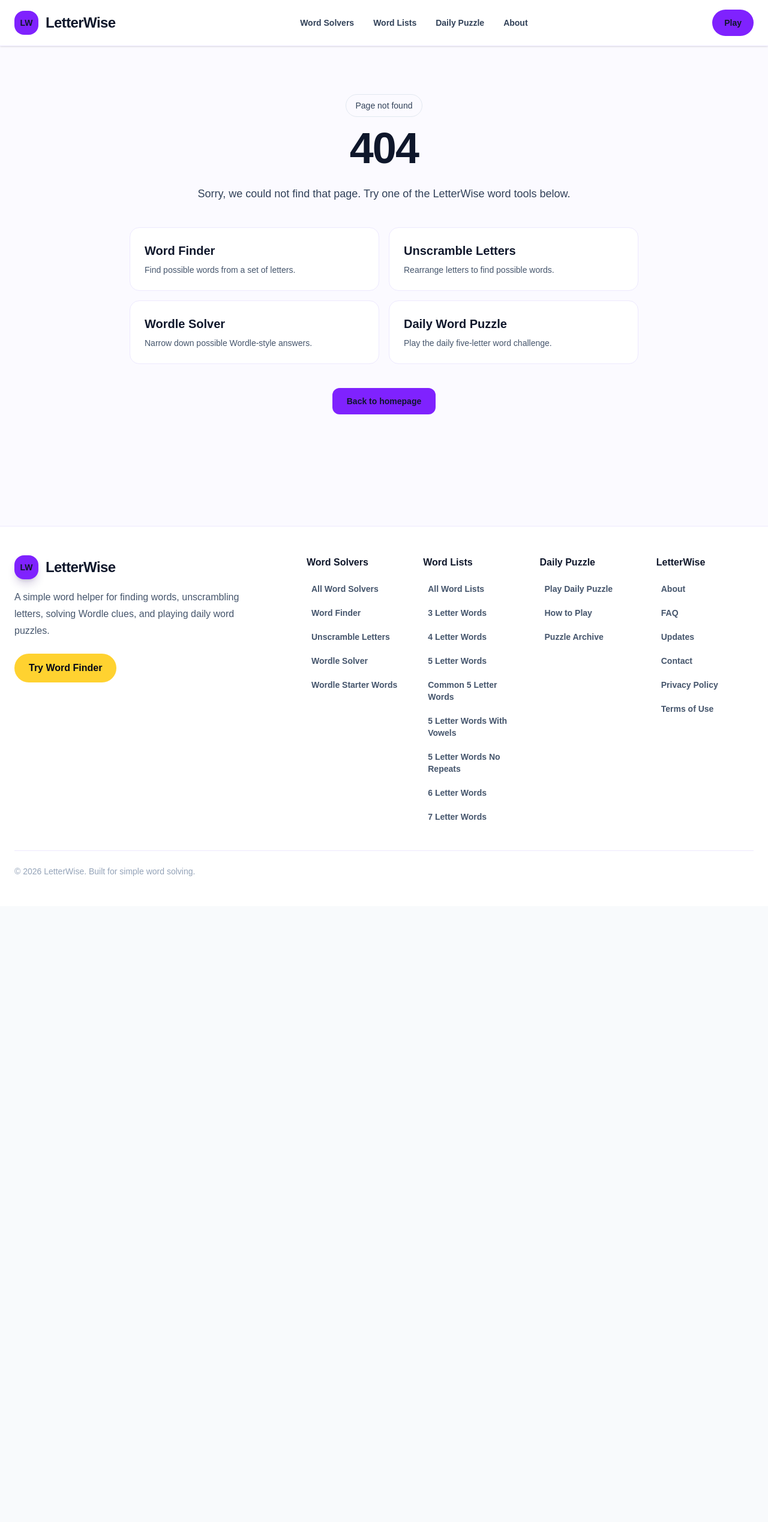
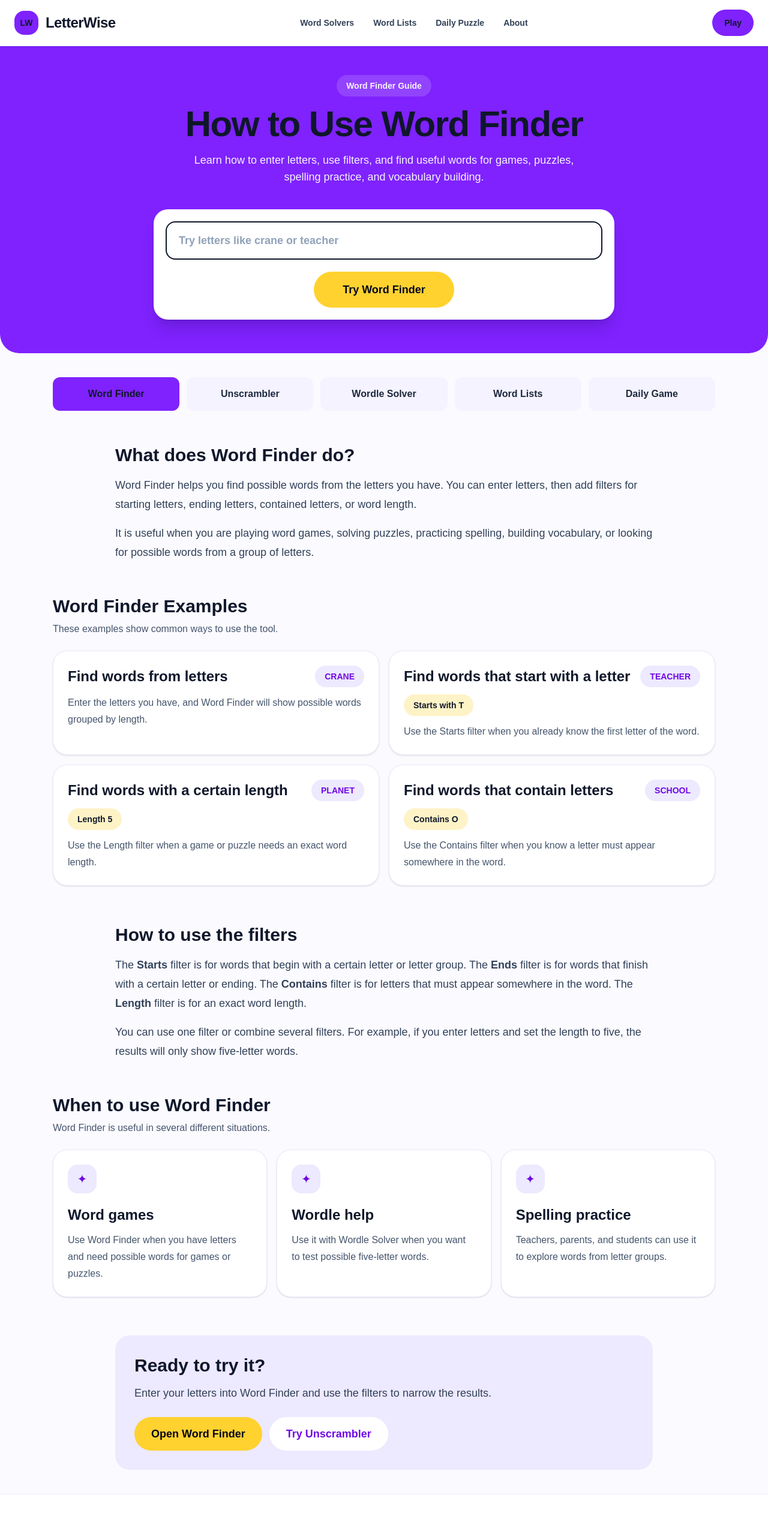
Before and after one commit to LetterWise/letterwise, a Next.js app: page /how-to-use-word-finder in a window 1280 px wide. Before the commit this address had no page. Shown: the top 2538 px of the page at 60% size. Before the commit the page ends 1511 px from the top, so only its background shows below. Built offline with nearby package versions, Linux system fonts and the light colour scheme.

Commit message:
Add word finder guide page

```diff
--- /dev/null
+++ b/app/how-to-use-word-finder/page.tsx
@@ -0,0 +1,250 @@
+export const metadata = {
+  title: "How to Use Word Finder | LetterWise",
+  description:
+    "Learn how to use the LetterWise Word Finder to find words from letters, use filters, solve word games, and improve spelling practice.",
+};
+
+const examples = [
+  {
+    title: "Find words from letters",
+    letters: "crane",
+    explanation:
+      "Enter the letters you have, and Word Finder will show possible words grouped by length.",
+  },
+  {
+    title: "Find words that start with a letter",
+    letters: "teacher",
+    filter: "Starts with T",
+    explanation:
+      "Use the Starts filter when you already know the first letter of the word.",
+  },
+  {
+    title: "Find words with a certain length",
+    letters: "planet",
+    filter: "Length 5",
+    explanation:
+      "Use the Length filter when a game or puzzle needs an exact word length.",
+  },
+  {
+    title: "Find words that contain letters",
+    letters: "school",
+    filter: "Contains O",
+    explanation:
+      "Use the Contains filter when you know a letter must appear somewhere in the word.",
+  },
+];
+
+const useCases = [
+  {
+    title: "Word games",
+    description:
+      "Use Word Finder when you have letters and need possible words for games or puzzles.",
+  },
+  {
+    title: "Wordle help",
+    description:
+      "Use it with Wordle Solver when you want to test possible five-letter words.",
+  },
+  {
+    title: "Spelling practice",
+    description:
+      "Teachers, parents, and students can use it to explore words from letter groups.",
+  },
+];
+
+export default function HowToUseWordFinderPage() {
+  return (
+    <main className="min-h-screen bg-[#fbfaff] text-slate-900">
+      <section className="rounded-b-[2rem] bg-violet-600 px-6 pb-14 pt-12 text-white">
+        <div className="mx-auto max-w-5xl text-center">
+          <p className="mb-4 inline-block rounded-full bg-white/15 px-4 py-2 text-sm font-bold text-violet-50">
+            Word Finder Guide
+          </p>
+
+          <h1 className="text-5xl font-black tracking-tight sm:text-6xl">
+            How to Use Word Finder
+          </h1>
+
+          <p className="mx-auto mt-4 max-w-2xl text-lg font-medium text-violet-50">
+            Learn how to enter letters, use filters, and find useful words for
+            games, puzzles, spelling practice, and vocabulary building.
+          </p>
+
+          <form
+            action="/word-finder"
+            className="mx-auto mt-10 max-w-3xl rounded-3xl bg-white p-5 shadow-xl shadow-violet-950/20"
+          >
+            <div className="rounded-2xl border-2 border-slate-900 bg-white px-5 py-4 text-left">
+              <label htmlFor="letters" className="sr-only">
+                Enter letters
+              </label>
+
+              <input
+                id="letters"
+                name="letters"
+                placeholder="Try letters like crane or teacher"
+                className="w-full bg-transparent text-lg font-semibold text-slate-900 outline-none placeholder:text-slate-400"
+              />
+            </div>
+
+            <button
+              type="submit"
+              className="mt-5 rounded-full bg-amber-300 px-12 py-4 text-lg font-black text-slate-950 hover:bg-amber-200"
+            >
+              Try Word Finder
+            </button>
+          </form>
+        </div>
+      </section>
+
+      <section className="mx-auto max-w-6xl px-6 py-10">
+        <div className="grid gap-3 sm:grid-cols-5">
+          <a href="/word-finder" className="rounded-xl bg-violet-600 px-5 py-4 text-center font-black text-white hover:bg-violet-700">
+            Word Finder
+          </a>
+          <a href="/unscramble-letters" className="rounded-xl bg-violet-50 px-5 py-4 text-center font-black text-slate-800 hover:bg-violet-100">
+            Unscrambler
+          </a>
+          <a href="/wordle-solver" className="rounded-xl bg-violet-50 px-5 py-4 text-center font-black text-slate-800 hover:bg-violet-100">
+            Wordle Solver
+          </a>
+          <a href="/word-lists" className="rounded-xl bg-violet-50 px-5 py-4 text-center font-black text-slate-800 hover:bg-violet-100">
+            Word Lists
+          </a>
+          <a href="/daily-word-puzzle" className="rounded-xl bg-violet-50 px-5 py-4 text-center font-black text-slate-800 hover:bg-violet-100">
+            Daily Game
+          </a>
+        </div>
+
+        <section className="mx-auto mt-14 max-w-4xl text-lg leading-8 text-slate-700">
+          <h2 className="text-3xl font-black text-slate-900">
+            What does Word Finder do?
+          </h2>
+
+          <p className="mt-4">
+            Word Finder helps you find possible words from the letters you have.
+            You can enter letters, then add filters for starting letters, ending
+            letters, contained letters, or word length.
+          </p>
+
+          <p className="mt-4">
+            It is useful when you are playing word games, solving puzzles,
+            practicing spelling, building vocabulary, or looking for possible
+            words from a group of letters.
+          </p>
+        </section>
+
+        <section className="mt-14">
+          <h2 className="text-3xl font-black">Word Finder Examples</h2>
+          <p className="mt-2 text-slate-600">
+            These examples show common ways to use the tool.
+          </p>
+
+          <div className="mt-6 grid gap-4 md:grid-cols-2">
+            {examples.map((example) => (
+              <a
+                key={example.title}
+                href={`/word-finder?letters=${example.letters}`}
+                className="rounded-3xl border border-violet-100 bg-white p-6 shadow-sm hover:border-violet-300 hover:bg-violet-50"
+              >
+                <div className="flex flex-wrap items-center justify-between gap-3">
+                  <h3 className="text-2xl font-black">{example.title}</h3>
+
+                  <span className="rounded-full bg-violet-100 px-4 py-2 text-sm font-bold uppercase text-violet-700">
+                    {example.letters}
+                  </span>
+                </div>
+
+                {example.filter && (
+                  <p className="mt-3 inline-block rounded-full bg-amber-100 px-4 py-2 text-sm font-black text-slate-900">
+                    {example.filter}
+                  </p>
+                )}
+
+                <p className="mt-3 leading-7 text-slate-600">
+                  {example.explanation}
+                </p>
+              </a>
+            ))}
+          </div>
+        </section>
+
+        <section className="mx-auto mt-16 max-w-4xl text-lg leading-8 text-slate-700">
+          <h2 className="text-3xl font-black text-slate-900">
+            How to use the filters
+          </h2>
+
+          <p className="mt-4">
+            The <strong>Starts</strong> filter is for words that begin with a
+            certain letter or letter group. The <strong>Ends</strong> filter is
+            for words that finish with a certain letter or ending. The{" "}
+            <strong>Contains</strong> filter is for letters that must appear
+            somewhere in the word. The <strong>Length</strong> filter is for an
+            exact word length.
+          </p>
+
+          <p className="mt-4">
+            You can use one filter or combine several filters. For example, if
+            you enter letters and set the length to five, the results will only
+            show five-letter words.
+          </p>
+        </section>
+
+        <section className="mt-14">
+          <h2 className="text-3xl font-black">When to use Word Finder</h2>
+          <p className="mt-2 text-slate-600">
+            Word Finder is useful in several different situations.
+          </p>
+
+          <div className="mt-6 grid gap-4 md:grid-cols-3">
+            {useCases.map((item) => (
+              <div
+                key={item.title}
+                className="rounded-3xl border border-violet-100 bg-white p-6 shadow-sm"
+              >
+                <div className="mb-5 flex h-12 w-12 items-center justify-center rounded-2xl bg-violet-100 text-xl text-violet-700">
+                  ✦
+                </div>
+
+                <h3 className="text-2xl font-black">{item.title}</h3>
+
+                <p className="mt-3 leading-7 text-slate-600">
+                  {item.description}
+                </p>
+              </div>
+            ))}
+          </div>
+        </section>
+
+        <section className="mx-auto mt-16 max-w-4xl text-lg leading-8 text-slate-700">
+          <div className="rounded-3xl bg-violet-100 p-8">
+            <h2 className="text-3xl font-black text-slate-900">
+              Ready to try it?
+            </h2>
+
+            <p className="mt-3 text-slate-700">
+              Enter your letters into Word Finder and use the filters to narrow
+              the results.
+            </p>
+
+            <div className="mt-6 flex flex-wrap gap-3">
+              <a
+                href="/word-finder"
+                className="inline-block rounded-full bg-amber-300 px-7 py-3 font-black text-slate-950 hover:bg-amber-200"
+              >
+                Open Word Finder
+              </a>
+
+              <a
+                href="/unscramble-letters"
+                className="inline-block rounded-full bg-white px-7 py-3 font-black text-violet-700 hover:bg-violet-50"
+              >
+                Try Unscrambler
+              </a>
+            </div>
+          </div>
+        </section>
+      </section>
+    </main>
+  );
+}
--- a/app/sitemap.ts
+++ b/app/sitemap.ts
@@ -12,6 +12,7 @@ const staticPages = [
   "/terms",
   "/tools",
   "/word-finder",
+  "/how-to-use-word-finder",
   "/unscramble-letters",
   "/wordle-solver",
   "/wordle-starter-words",
--- a/components/Footer.tsx
+++ b/components/Footer.tsx
@@ -4,6 +4,7 @@ const footerSections = [
     links: [
       { href: "/tools", label: "All Word Solvers" },
       { href: "/word-finder", label: "Word Finder" },
+      { href: "/how-to-use-word-finder", label: "How to Use Word Finder" },
       { href: "/unscramble-letters", label: "Unscramble Letters" },
       { href: "/wordle-solver", label: "Wordle Solver" },
       { href: "/wordle-starter-words", label: "Wordle Starter Words" },
```
